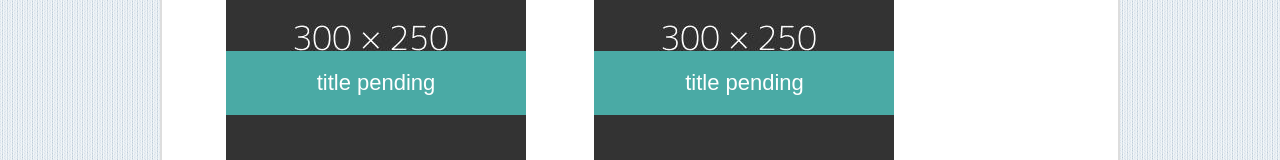
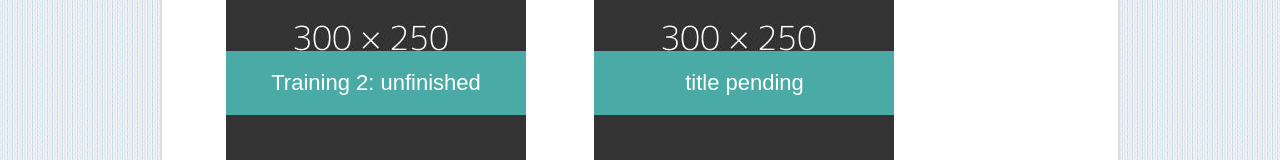
Before and after one commit to RKaseman/Responsive-Portfolio, a plain HTML site: page portfolio.html in a window 1280 px wide. Shown: the part 984-1144 px from the top of the page. Drawn offline with Linux system fonts and the light colour scheme.

Commit message:
portfolio update 2327

```diff
--- a/portfolio.html
+++ b/portfolio.html
@@ -64,7 +64,7 @@
                 <div class="imgProject">
                     <img src="assets/images/3f-300x250.jpg" alt="Project example 1">
                     <div class="banner">
-                        <a href="#" class="label">title pending</a>
+                        <a href="https://rkaseman.github.io/Trivia-Game/" class="label">Training 2: unfinished</a>
                     </div>
                 </div>
                 <div class="imgProject">
```
